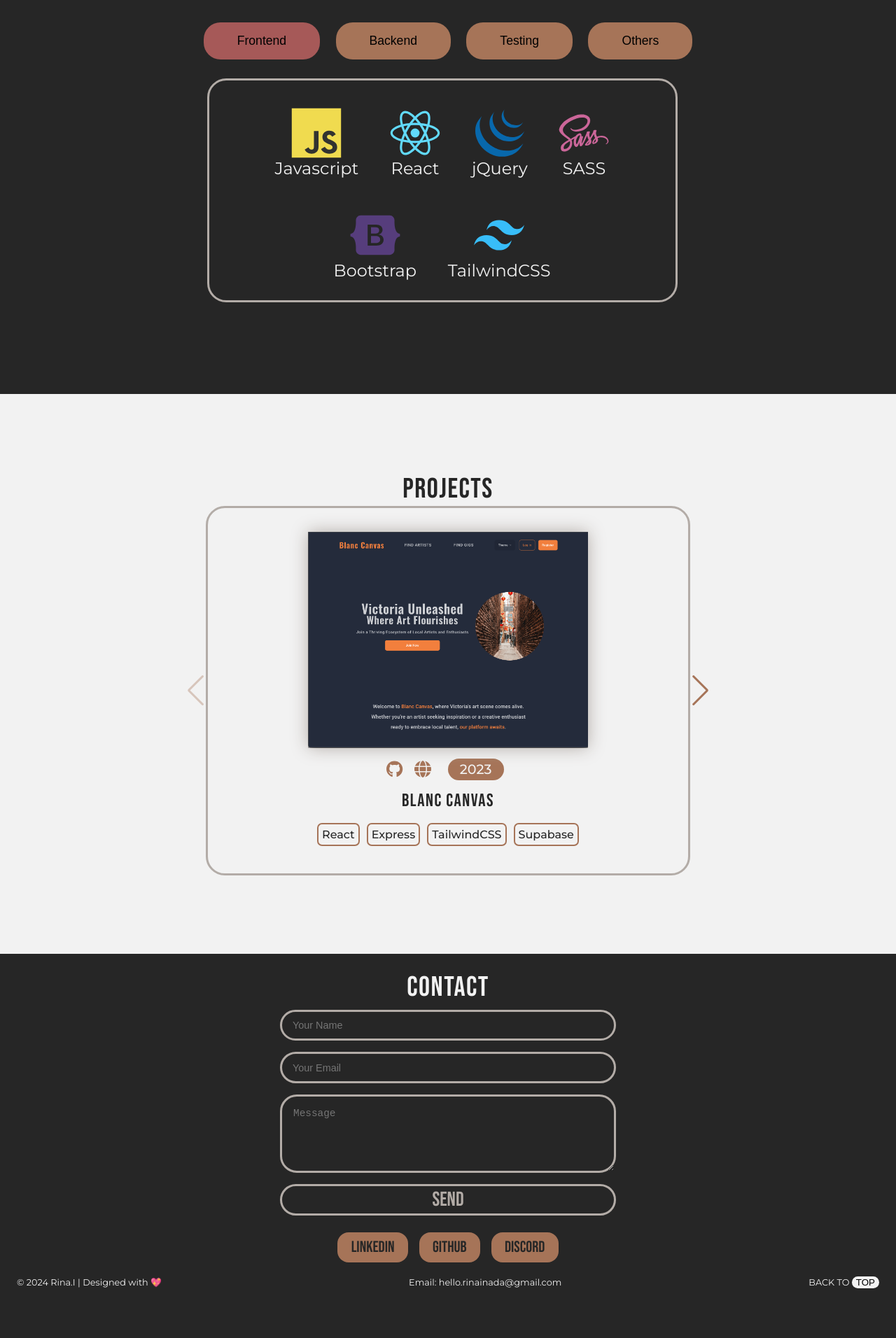
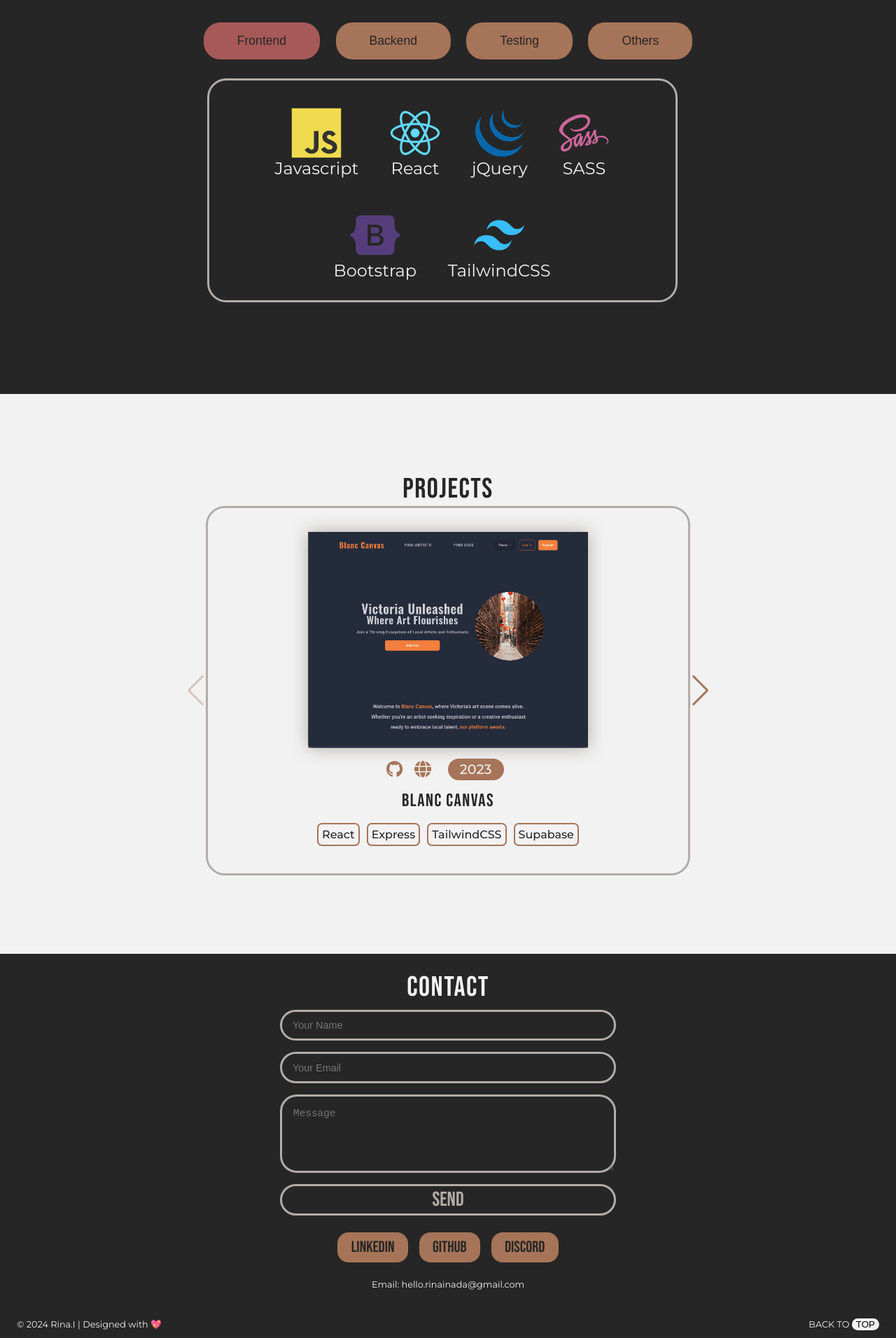
Before and after one commit to dodrin/portfolio, a React (Vite) app: page / in a window 1280 px wide. Shown: the part 1676-3588 px from the top of the page at 70% size. Before the commit the page ends 3529 px from the top, so only its background shows below. Built offline with nearby package versions, Linux system fonts and the light colour scheme.

Commit message:
Fix styling error

```diff
--- a/src/components/homepage/Footer.jsx
+++ b/src/components/homepage/Footer.jsx
@@ -12,8 +12,6 @@ export default function Footer() {
         <p>&copy; 2024 Rina.I | Designed with 💖</p>
       </div>
 
-      <p>Email: hello.rinainada@gmail.com</p>
-
       <div className="home__footer__right">
         <span>
           BACK TO{' '}
--- a/src/components/homepage/Social.jsx
+++ b/src/components/homepage/Social.jsx
@@ -24,6 +24,7 @@ export default function Social() {
           Discord
         </a>
       </div>
+      <p className="email">Email: hello.rinainada@gmail.com</p>
     </section>
   );
 }
--- a/src/styles/Footer.css
+++ b/src/styles/Footer.css
@@ -40,6 +40,12 @@
   }
 }
 
+.email {
+  font-size: 0.8rem;
+  margin-top: 2rem;
+  text-align: center;
+}
+
 @media only screen and (min-width: 1279px) {
   .home__footer__center {
     button {
--- a/src/styles/Skills.css
+++ b/src/styles/Skills.css
@@ -18,17 +18,17 @@
   .tab-buttons {
     button {
       background-color: var(--btn-primary);
+      color: var(--bg-color);
       border-radius: 1rem;
       padding: 0.3rem 0.7rem;
       margin: 0.3rem;
       font-family: "Josefin Sans", sans-serif;
       font-size: 1rem;
       cursor: pointer;
-      transition: background-color 0.3s ease;
     }
 
     button:hover {
-      background-color: #d7a393;
+      border-bottom: 2px solid var(--main-font);
     }
 
     button:focus {
```
